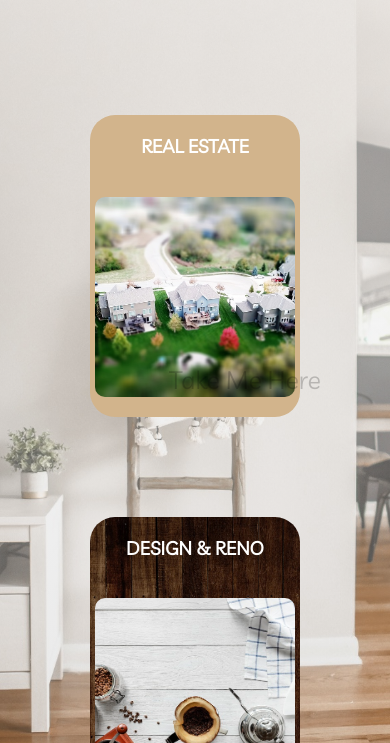
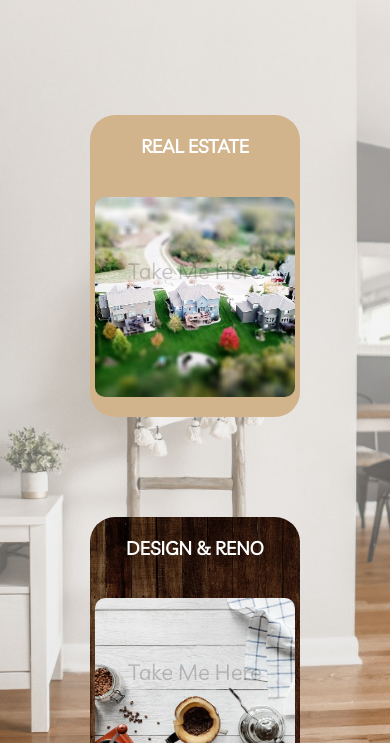
Before and after one commit to proudtxn/Kendrick-Realty-Design-Reno, a plain HTML site: page index.html in a window 390 px wide. Shown: the part 101-844 px from the top of the page. Drawn offline with Linux system fonts and the light colour scheme; files whose address does not match are found by name.

Commit message:
corrected styles in realty main page.

```diff
--- a/css/main.css
+++ b/css/main.css
@@ -208,25 +208,47 @@ html, body {
     }
 
     .overlayRealty {
-        margin: -218px 5px;
+        margin-top: -200px;
         width: 200px;
         height: 200px;
     }
 
     .overlayDesign {
-        margin: -218px 5px;
+        margin-top: -200px;
         width: 200px;
         height: 200px;
     }
 
     .textRealty {
         font-size: 25px;
-        padding-top: 75px;
+        margin-top: 0px;
+        height: 200px;
+        width: 200px;
+    }
+
+    .textRealty p {
+        position: absolute;
+        margin: 0;
+        padding: 0;
+        width: 200px;
+        text-align: center;
+        margin-top: 50px;
     }
 
     .textDesign {
         font-size: 25px;
-        padding-top: 75px;
+        margin-top: 0px;
+        height: 200px;
+        width: 200px;
+    }
+
+    .textDesign p {
+        position: absolute;
+        margin: 0;
+        padding: 0;
+        width: 200px;
+        text-align: center;
+        margin-top: 50px;
     }
 }
 
@@ -242,26 +264,49 @@ html, body {
     }
 
     .overlayRealty {
-        margin: -168px 5px;
+        margin-top: -150px;
         width: 150px;
         height: 150px;
     }
 
     .overlayDesign {
-        margin: -168px 5px;
+        margin-top: -150px;
         width: 150px;
         height: 150px;
     }
 
     .textRealty {
-        font-size: 25px;
-        padding-top: 75px;
+        font-size: 20px;
+        margin-top: 0px;
+        width: 150px;
+        height: 150px;
+    }
+
+    .textRealty p {
+        margin: 0;
+        padding: 0;
+        width: 150px;
+        margin-top: 40px;
+        text-align: center;
+        position: absolute;
     }
 
     .textDesign {
-        font-size: 25px;
-        padding-top: 75px;
+        font-size: 20px;
+        margin-top: 0px;
+        width: 150px;
+        height: 150px;
     }
+
+    .textDesign p {
+        margin: 0;
+        padding: 0;
+        width: 150px;
+        margin-top: 40px;
+        text-align: center;
+        position: absolute;
+    }
+
 }
 
 @media screen and (max-width: 600px) {
@@ -280,24 +325,38 @@ html, body {
     }
 
     .overlayRealty {
-        margin: -218px 5px;
+        margin-top: -200px;
         width: 200px;
         height: 200px;
     }
 
     .overlayDesign {
-        margin: -218px 5px;
+        margin-top: -200px;
         width: 200px;
         height: 200px;
     }
 
     .textRealty {
-        font-size: 25px;
-        padding-top: 75px;
+        font-size: 22px;
+        margin-top: 0px;
+        height: 200px;
+        width: 200px;
+    }
+
+    .textRealty p {
+        margin-top: 60px;
+        width: 200px;
     }
 
     .textDesign {
-        font-size: 25px;
-        padding-top: 75px;
+        font-size: 22px;
+        margin-top: 0px;
+        height: 200px;
+        width: 200px;
+    }
+
+    .textDesign p {
+        margin-top: 60px;
+        width: 200px;
     }
 }
```
